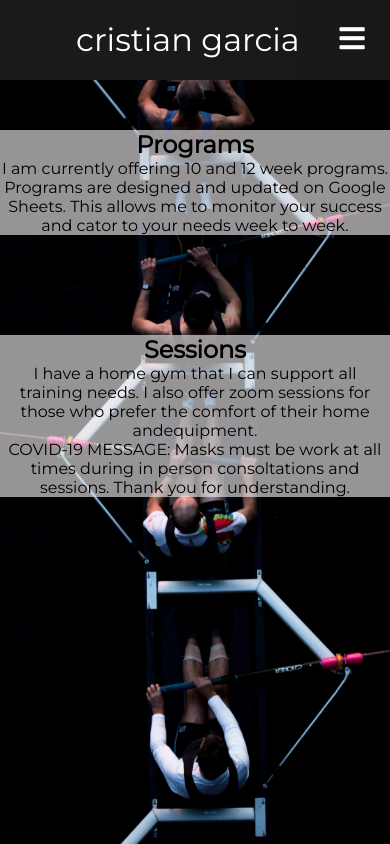
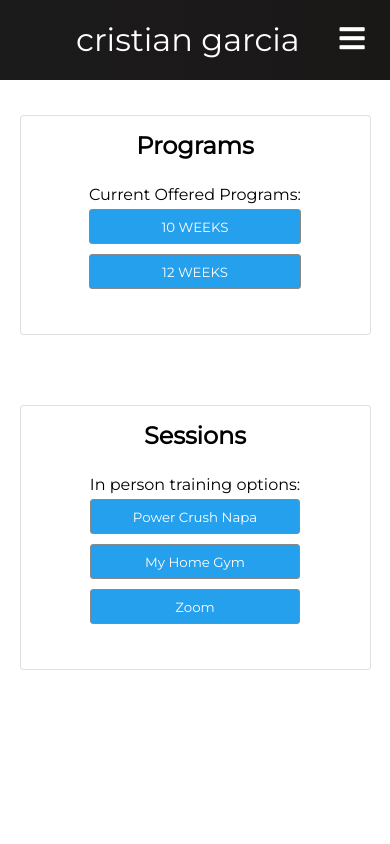
Before and after one commit to B-Griffinn/cristian-garcia-official, a React (Create React App) app: page /services in a window 390 px wide. Shown: the top 844 px of the page. Built offline with nearby package versions, Linux system fonts and the light colour scheme.

Commit message:
Service Buttons added

```diff
--- a/src/componnets/about/About.css
+++ b/src/componnets/about/About.css
@@ -4,8 +4,6 @@
         margin: auto;
         width: 100%;
         height: 100vh;
-        background: url('../../images/about.jpg') center center/cover no-repeat;
-        object-fit: contain;
         color: #fff;
     }
 
--- a/src/componnets/footer/Footer.js
+++ b/src/componnets/footer/Footer.js
@@ -76,7 +76,7 @@ function Footer() {
           <div className='social-icons'>
             <a
               className='social-icon-link instagram'
-              href='https://www.instagram.com/intoxicatedsportsreport/'
+              href='https://www.instagram.com/cristiannoh15/'
               target='blank'
               aria-label='Instagram'
             >
@@ -91,8 +91,6 @@ function Footer() {
             >
               <i className='fas fa-envelope' />
             </a>
-
-
           </div>
         </div>
       </section>
--- a/src/componnets/servicesPage/Services.css
+++ b/src/componnets/servicesPage/Services.css
@@ -9,10 +9,8 @@
         width: 100%;
         height: 100vh;
 
-        text-align: center;
+        background-color: #fff;
 
-        background: url('../../images/services.jpg') center center/cover no-repeat;
-        object-fit: contain;
     }
 
     .services-content {
@@ -24,9 +22,44 @@
     }
 
     .programs {
-        margin: 50px 0;
-        background: rgba(238, 236, 236, 0.609); /* Fallback for older browsers without RGBA-support */
-        background: rgba(241, 238, 238, 0.623);
         color: black;
+        background-color: #fff;
+        border: 1px solid rgba(0,0,0,.125);
+        border-radius: .25rem;
+        margin: 35px auto;
+        padding: 15px 0px;
+        width: 90%;
+        height: 100%;
+        display: flex;
+        flex-direction: column;
+        justify-content: center;
+        align-items: center;
+    }
+
+    .session-list {
+        margin: 25px 0;
+        list-style: none;
+    }
+
+    .session-btn {
+        height: 35px;
+        width: 100%;
+        margin: 5px 0;
+        padding: 0;
+
+        background-color: #24a0ed;
+        color: #fff;
+        outline: none;
+        border: 1px solid #898989;
+        border-radius: 3px;
+
+        cursor: pointer;
+        transition: 0.4s ease-out;
+
+    }
+
+    .session-btn:hover {
+        opacity: 0.5;
+        transition: 0.5s ease-in;
     }
 }
--- a/src/componnets/servicesPage/Services.js
+++ b/src/componnets/servicesPage/Services.js
@@ -1,29 +1,85 @@
-import React from 'react';
+import React, { useState } from 'react';
+import { useHistory } from 'react-router-dom'
 import './Services.css';
 
 function Services() {
+
+    //state management
+    const [ clicked, setClicked ] = useState()
+
+    const history = useHistory();
+
+    // handle click
+    const handleClick = () => {
+        history.push('/contact')
+    }
+
     return (
         <div className='services-wrapper'>
             <div className="services-content">
 
                 <div className="programs">
                     <h2>Programs</h2>
-                    <p>
-                        I am currently offering 10 and 12 week programs.
-                        Programs are designed and updated on Google Sheets. This allows me to monitor your success and cator to your needs week to week.
-                    </p>
+                <div className="session">
+                    <ul
+                        className='session-list'
+                        >
+                        Current Offered Programs:
+                    <li
+                        className="program-link 10-week-program"
+                    >
+                        <button
+                            onClick={handleClick}
+                            className="session-btn"
+                        >
+                            10 WEEKS
+                        </button>
+                    </li>
+                    <li
+                        className="program-link 12-week-program"
+                    >
+                        <button
+                            onClick={handleClick}
+                            className="session-btn"
+                        >
+                            12 WEEKS
+                        </button>
+                    </li>
+                    </ul>
+                    </div>
                 </div>
 
                 <div className="programs">
                 <h2>Sessions</h2>
-                    <p>
-                        I have a home gym that I can support all training needs.
-                        I also offer zoom sessions for those who prefer the comfort of their home andequipment.
-                    </p>
-                    <p>
-                        COVID-19 MESSAGE:
-                        Masks must be work at all times during in person consoltations and sessions. Thank you for understanding.
-                    </p>
+                <div className="session">
+                    <ul className='session-list'>
+                    In person training options:
+                        <li className='sessiont-item'>
+                            <button
+                                onClick={handleClick}
+                                className='session-btn'
+                            >
+                            Power Crush Napa
+                            </button>
+                        </li>
+                        <li className='sessiont-item'>
+                            <button
+                                onClick={handleClick}
+                                className='session-btn'
+                            >
+                            My Home Gym
+                            </button>
+                        </li>
+                        <li className='sessiont-item'>
+                            <button
+                                onClick={handleClick}
+                                className='session-btn'
+                            >
+                            Zoom
+                            </button>
+                        </li>
+                    </ul>
+                </div>
                 </div>
             </div>
 
```
Also changed, not shown: 1 other file (tests, documents, lock files or other folders).
